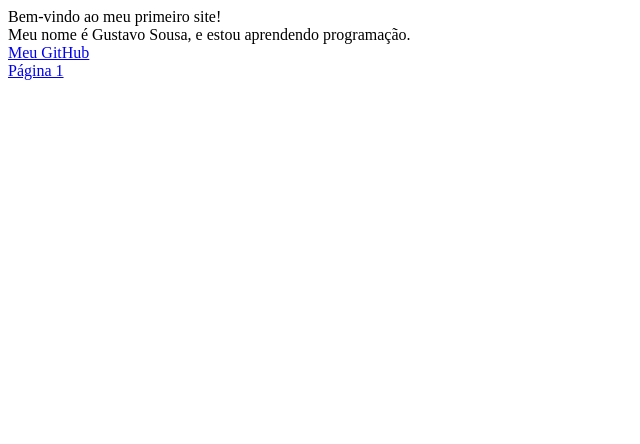
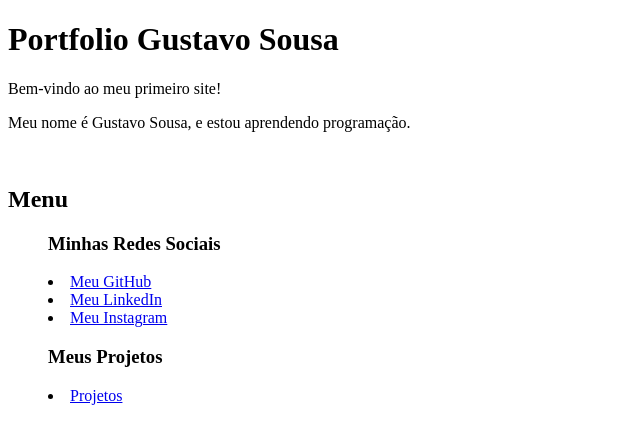
Before and after one commit to GustavoToru/Aprendendo-html-css-js, a plain HTML site: page index.html in a window 1280 px wide. Shown: the whole page, without its empty margins (0-640 px from the left). Drawn offline with Linux system fonts and the light colour scheme.

Commit message:
Removi a página 1, onde criei a página de projeto. E acrescentei minhas redes sociais

```diff
--- a/index.html
+++ b/index.html
@@ -6,12 +6,27 @@
     <title>Meu Primeiro Site</title>
 </head>
 <body>
-    Bem-vindo ao meu primeiro site!
+    <h1>Portfolio Gustavo Sousa</h1>
+    <p>Bem-vindo ao meu primeiro site!</p>
+    <p>Meu nome é Gustavo Sousa, e estou aprendendo programação.</p>
     <br>
-    Meu nome é Gustavo Sousa, e estou aprendendo programação.
-    <br>
-    <a href="https://github.com/GustavoToru" target="-blank">Meu GitHub</a>
-    <br>
-    <a href="Pagina1.html">Página 1</a>
+    <h2>Menu</h2>
+    <menu>
+        <h3>Minhas Redes Sociais</h3>
+        <li>
+            <a href="https://github.com/GustavoToru" target="-blank">Meu GitHub</a>
+        </li>
+        <li>
+            <a href="https://www.linkedin.com/in/gustavo-sousa/" target="-blank">Meu LinkedIn</a>
+        </li>
+        <li>
+            <a href="https://www.instagram.com/torumundo/" target="-blank">Meu Instagram</a>
+        </li>
+    <h3>Meus Projetos</h3>
+        <li>
+            <a href="MeusProjetos.html">Projetos</a>
+        </li>
+    <menu>
+
 </body>
 </html>
```
Also changed, not shown: MeusProjetos.html (added, +19 -0 lines), Pagina1.html (deleted, +0 -13 lines).
